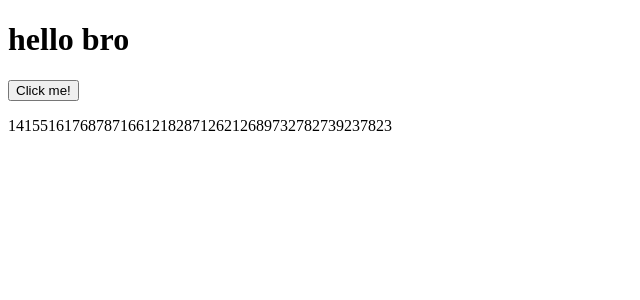
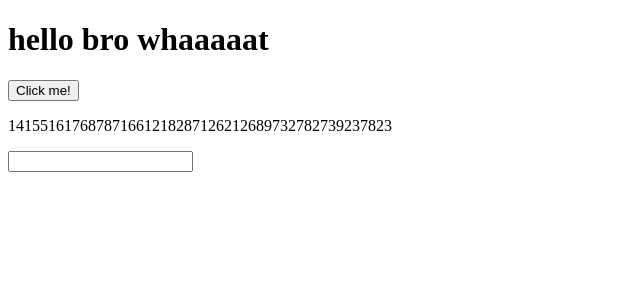
Before and after one commit to wpwpwpwp111/first_react, a React (Vite) app: page / in a window 1280 px wide. Shown: the top 300 px of the page, without its empty margins (0-640 px from the left). Built offline with nearby package versions, Linux system fonts and the light colour scheme.

Commit message:
add const

```diff
--- a/src/App.jsx
+++ b/src/components/App.jsx
@@ -1,9 +1,11 @@
 function App() {
+    const message="whaaaaat"
     return (
     <div>
-        <h1>hello bro</h1>
+        <h1>hello bro {message}</h1>
         <button>Click me!</button>
         <p>141551617687871661218287126212689732782739237823</p>
+        <input type="texty"/>
     </div>
     );
 };
--- a/src/main.jsx
+++ b/src/main.jsx
@@ -1,6 +1,6 @@
 import { StrictMode } from 'react'
 import { createRoot } from 'react-dom/client'
-import App from './App.jsx'
+import App from './components/App.jsx'
 createRoot(document.getElementById('root')).render(
   <StrictMode>
     <App/>
```
